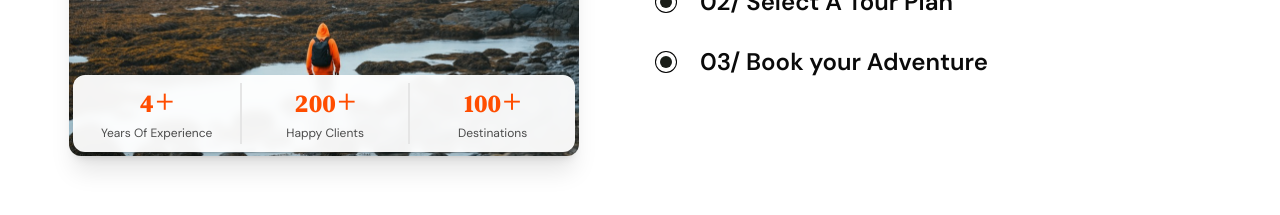
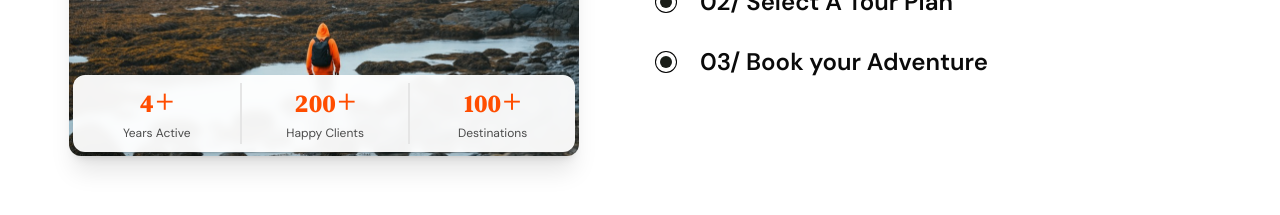
Before and after one commit to joshuadsouza500/Travelo, a Next.js app: page / in a window 1280 px wide. Shown: the part 2080-2295 px from the top of the page. Built offline with nearby package versions, Linux system fonts and the light colour scheme.

Commit message:
Update Steps.tsx

```diff
--- a/app/sections/Steps.tsx
+++ b/app/sections/Steps.tsx
@@ -13,7 +13,7 @@ import AnimatedCounter from "../components/ui/AnimatedCounter";
 const statistics = [
   {
     value: 4,
-    label: "Years of Experience",
+    label: "Years Active",
   },
   {
     value: 200,
```
